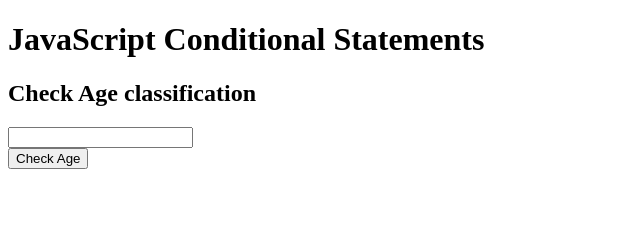
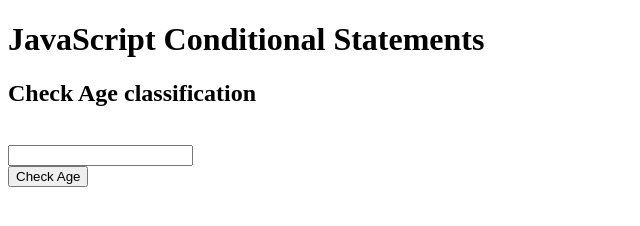
Before and after one commit to JVelasco-OBFV/FV_ICT9J_Q4Practice1_Velasco, a plain HTML site: page index.html in a window 1280 px wide. Shown: the whole page, without its empty margins (0-640 px from the left). Drawn offline with Linux system fonts and the light colour scheme.

Commit message:
Update index.html

```diff
--- a/index.html
+++ b/index.html
@@ -6,29 +6,36 @@
     <title>Q4Practice1</title>
 </head>
 <body>
+    <form action="#">
     <h1>JavaScript Conditional Statements</h1>
     <!--start of lecture-->
     <h2>Check Age classification</h2>
-    <input type="number" class="form-control" id="age">
+    <br>
+    <input type="number" id="age">
     <br>
     <button class="btn btn-info" onclick="checkAge()">Check Age</button>
+    </form>
 
     <script>
         function checkAge() {
             const age = document.getElementById('age').value;
             if (isNaN(age) || age < 0) {
                 alert(`Please input a valid number.`);
+                console.group();
                 console.error(`invalid`);
             }
             else if (age < 18) {
                 alert(`You are now ` + age + ` years old; underage`);
+                console.group();
                 console.log(`is working...`);
             }
             else if (age >= 18) {
                 alert(`You are of legal age`);
+                console.group();
                 console.log(`is working... like literally`);
             }
             else {
+                console.group();
                 console.log(`How are you alive?`)
             }
 
```
